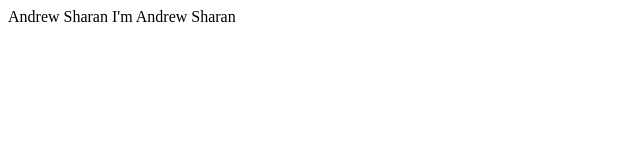
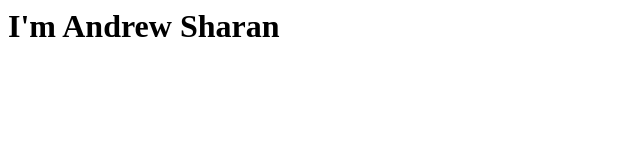
Before and after one commit to andrewsharan/andrewsharan.com, a plain HTML site: page index.html in a window 1280 px wide. Shown: the whole page, without its empty margins (0-640 px from the left). Drawn offline with Linux system fonts and the light colour scheme.

Commit message:
HTML file modified

```diff
--- a/index.html
+++ b/index.html
@@ -1,4 +1,6 @@
 <html>
-<head> Andrew Sharan </head>
-<body> I'm Andrew Sharan </body>
+<title> Andrew Sharan </title>
+<body>
+<h1> I'm Andrew Sharan </h1>
+</body>
 </html>
```
